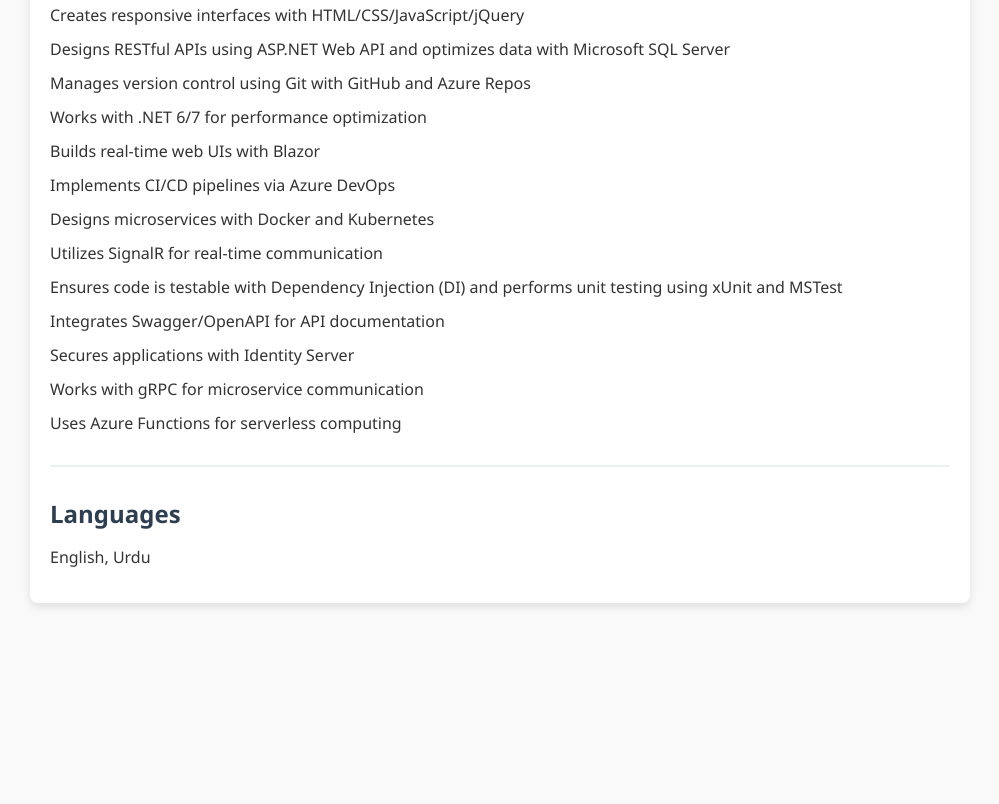
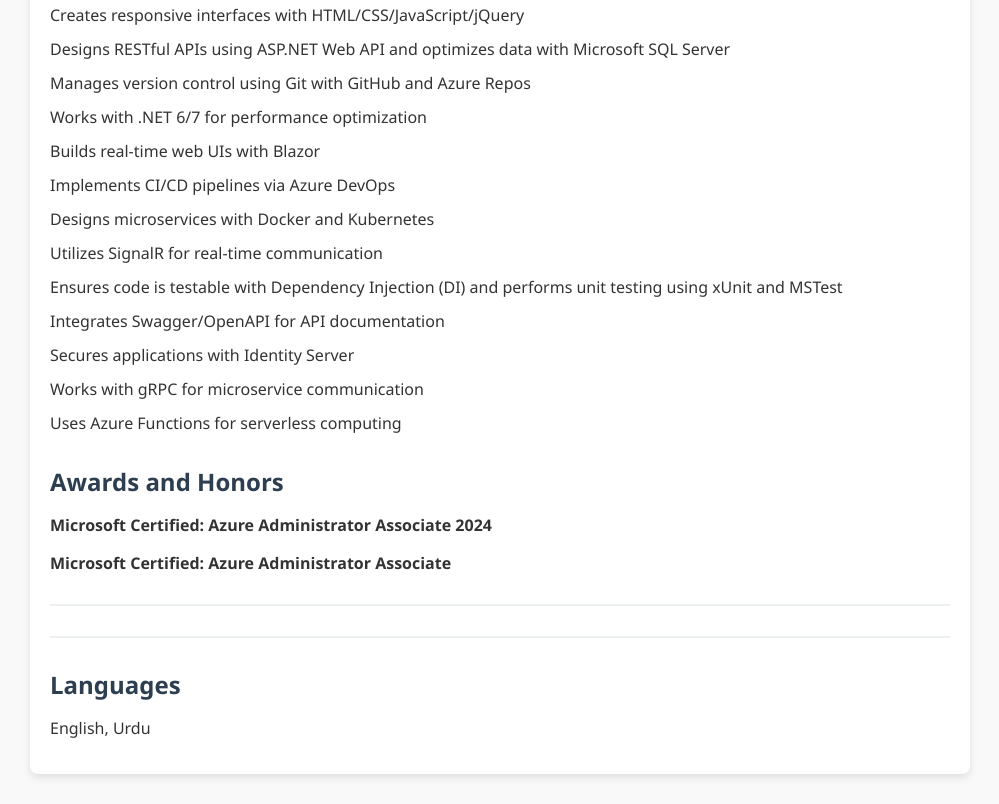
Before and after one commit to bila547/bila547.github.io, a plain HTML site: page index.html in a window 1280 px wide. Shown: the part 1869-2673 px from the top of the page, without its empty margins (140-1139 px from the left). Before the commit the page ends 2502 px from the top, so only its background shows below. Drawn offline with Linux system fonts and the light colour scheme.

Commit message:
Update index.html

```diff
--- a/index.html
+++ b/index.html
@@ -188,6 +188,10 @@
         </div>
 
       <div class="section-divider">
+        <h2>Awards and Honors</h2>
+        <p><strong>Microsoft Certified: Azure Administrator Associate 2024</strong></p>
+        <p><strong>Microsoft Certified: Azure Administrator Associate</strong></p>
 
+        <div class="section-divider"></div>
       </div> <h2>Languages</h2> <p>English, Urdu</p>
     </div> </body> </html>
```
